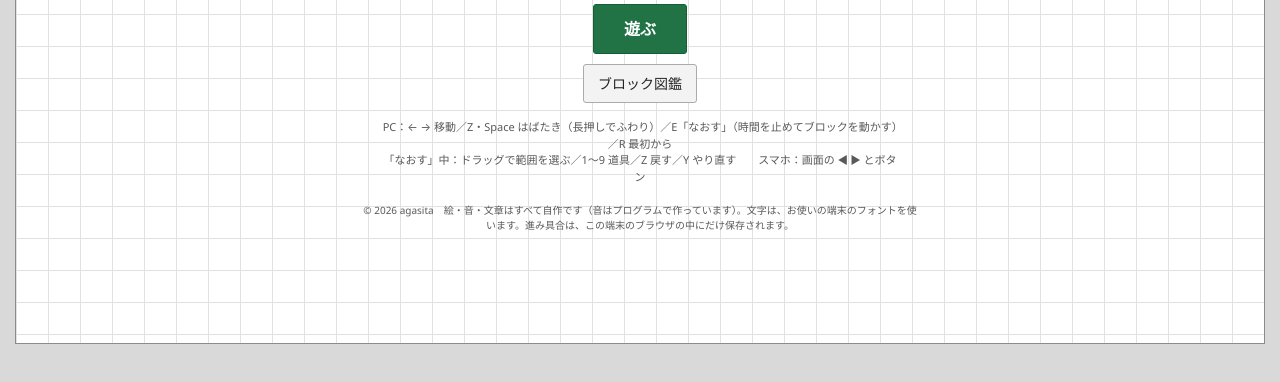
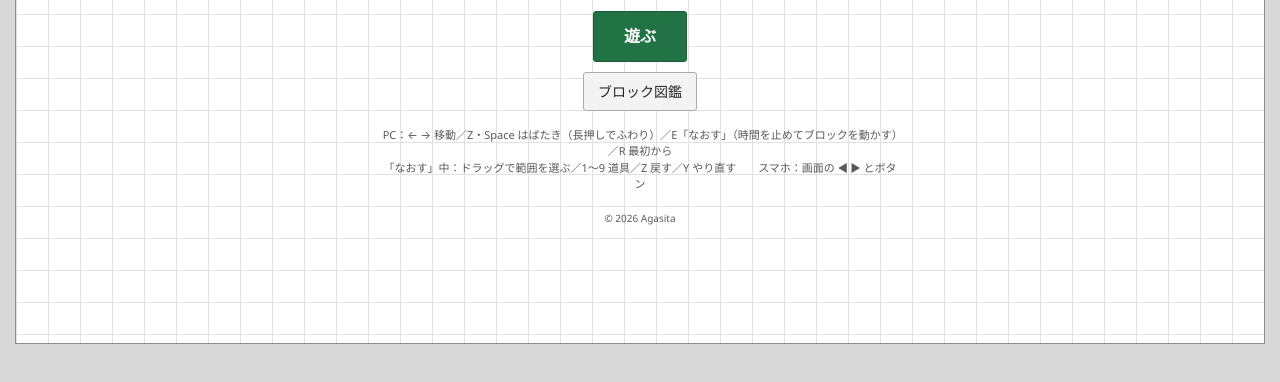
Before and after one commit to Agasita/geko-enar-playtest, a plain HTML site: page demo/index.html in a window 1280 px wide. Shown: the part 350-732 px from the top of the page. Drawn offline with Linux system fonts and the light colour scheme; files that its build step writes are made by us from their sources.

Commit message:
体験版: タイトル画面の下の注意書きをコピーライト表記のみに変更
Co-Authored-By: Claude Sonnet 5.5 <noreply@anthropic.com>

```diff
--- a/demo/index.html
+++ b/demo/index.html
@@ -87,7 +87,7 @@
       <button id="btn-play" class="big">遊ぶ</button>
       <button id="btn-guide" class="ghost">ブロック図鑑</button>
       <p class="keys">PC：← → 移動／Z・Space はばたき（長押しでふわり）／E「なおす」（時間を止めてブロックを動かす）／R 最初から<br>「なおす」中：ドラッグで範囲を選ぶ／1〜9 道具／Z 戻す／Y やり直す　　スマホ：画面の ◀ ▶ とボタン</p>
-      <p class="credit">© 2026 agasita　絵・音・文章はすべて自作です（音はプログラムで作っています）。文字は、お使いの端末のフォントを使います。進み具合は、この端末のブラウザの中にだけ保存されます。</p>
+      <p class="credit">© 2026 Agasita</p>
     </section>
 
     <section id="screen-select" class="screen hide">
```
